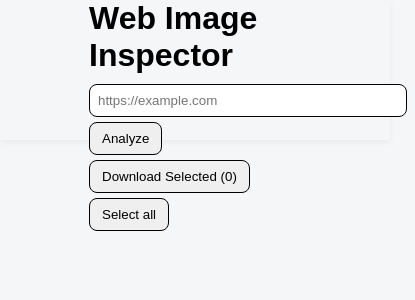
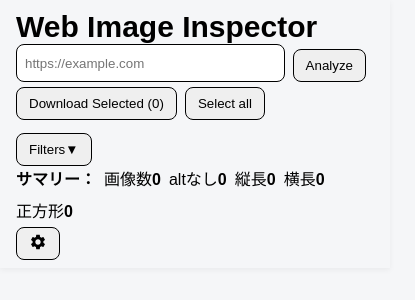
Before and after one commit to weboscar1164/web-image-inspector, a React (Vite) app in the folder frontend/: page / in a window 390 px wide. Shown: the top 300 px of the page, 415 px wide, since content can reach past the window. Built offline with nearby package versions, Linux system fonts and the light colour scheme.

Commit message:
header修正 summary追加 filter追加 スタイル修正

```diff
--- a/frontend/src/App.scss
+++ b/frontend/src/App.scss
@@ -3,12 +3,11 @@ body {
 	background: #f5f6f8;
 	font-family: sans-serif;
 	flex: 1;
-	overflow: hidden;
+	overflow-x: hidden;
 }
 
 main {
 	flex: 1;
-	overflow: hidden;
 }
 
 .app {
@@ -17,29 +16,36 @@ main {
 	flex-direction: column;
 }
 
-header {
-	height: 140px;
+.container {
+	width: 100%;
+	max-width: 1400px;
+	margin: auto;
+	padding: 0 16px;
+	box-sizing: border-box;
+}
+
+.header {
+	height: auto;
 	z-index: 15;
 	background: #f5f6f8;
 	box-shadow: 0 2px 6px rgba(0, 0, 0, 0.05);
 	display: flex;
-	justify-content: center;
+	justify-content: space-between;
+	padding-bottom: 8px;
+	position: fixed;
+	width: 100%;
 
+	&-compact {
 		.headerContainer {
-		form {
-			display: inline-block;
+			h1 {
+				font-size: 20px;
 			}
-
-		h1 {
-			margin-top: 0;
-			margin-bottom: 10px;
 		}
-
-		input {
-			padding: 8px;
-			margin-right: 8px;
-			border-radius: 8px;
-			border: 1px solid #000;
+		.headerExtra {
+			max-height: 0;
+			opacity: 0;
+			pointer-events: none;
+		}
 	}
 
 	button {
@@ -54,24 +60,111 @@ header {
 		&:hover {
 			background: #ddd;
 		}
+		svg {
+			font-size: 18px;
+		}
+	}
+
+	&Container {
+		padding-top: 10px;
+		display: flex;
+		flex-direction: column;
+		h1 {
+			margin: 0;
+			margin-right: 10px;
+			font-size: 30px;
+			transition: font-size 0.25s ease;
+		}
+	}
+	&Upper {
+		display: flex;
+		align-items: center;
+		flex-wrap: wrap;
+		justify-content: space-between;
+		gap: 8px;
+	}
+
+	&Form {
+		form {
+			display: inline-block;
+		}
+
+		input {
+			padding: 8px;
+			margin-right: 8px;
+			border-radius: 8px;
+			border: 1px solid #000;
+		}
+	}
+
+	&Summary {
+		display: flex;
+		align-items: center;
+		justify-content: space-between;
+		flex-wrap: wrap;
+
+		button {
+			padding: 5px 12px;
+		}
+		&Left {
+			display: flex;
+			align-items: center;
+			gap: 8px;
+			flex-wrap: wrap;
+
+			h4 {
+				margin: 0;
+			}
+			p {
+				padding-left: 15px;
+				margin: 0;
 			}
 		}
 	}
 
-.grid {
-	&Outer {
-		height: 100%;
+	&Filter {
+		overflow: hidden;
 		display: flex;
-		justify-content: center;
+		align-items: center;
+		flex-wrap: wrap;
+		opacity: 0;
+		max-height: 0;
+		padding-top: 0;
+		transition:
+			max-height 0.3s ease,
+			opacity 0.2s ease,
+			padding-top 0.3s ease;
+
+		h4 {
+			margin: 0;
 		}
 
-	&Wrapper {
+		&--open {
+			max-height: 200px;
+			opacity: 1;
+			padding-top: 5px;
+		}
+	}
+
+	@media (max-width: 768px) {
+		&Upper {
+			flex-direction: column;
+			align-items: flex-start;
+		}
+
+		&Form {
+			width: 100%;
+
+			form {
 				display: flex;
-		justify-content: center;
 				width: 100%;
-		max-width: 1200px;
-		height: 100%;
-		box-sizing: border-box;
+			}
+
+			input {
+				flex: 1;
+				min-width: 0;
+			}
+		}
 	}
 }
 
@@ -82,15 +175,44 @@ header {
 	overflow: hidden;
 	box-shadow: 0 2px 6px rgba(0, 0, 0, 0.1);
 	transition: 0.2s;
-	animation: fadeIn 0.8s ease;
+	opacity: 0;
+	transform: translateY(8px);
+	transition:
+		opacity 0.3s ease,
+		box-shadow 0.2s ease;
+
+	&.show {
+		opacity: 1;
+		transform: translateY(0);
+	}
 
 	&:hover {
-		transform: translateY(-4px);
-		box-shadow: 0 6px 14px rgba(0, 0, 0, 0.2);
+		box-shadow: 0 8px 20px rgba(0, 0, 0, 0.2);
 	}
 
 	&.selected {
-		outline: 3px solid #4caf50;
+		box-shadow:
+			0 0 0 3px #4caf50,
+			0 6px 14px rgba(0, 0, 0, 0.15);
+		// outline: 3px solid #4caf50;
+	}
+
+	&ImgFrame {
+		background-color: #fff;
+
+		background-image:
+			linear-gradient(45deg, #ddd 25%, transparent 25%),
+			linear-gradient(-45deg, #ddd 25%, transparent 25%),
+			linear-gradient(45deg, transparent 75%, #ddd 75%),
+			linear-gradient(-45deg, transparent 75%, #ddd 75%);
+
+		background-size: 20px 20px;
+
+		background-position:
+			0 0,
+			0 10px,
+			10px -10px,
+			-10px 0px;
 	}
 
 	img {
@@ -102,11 +224,12 @@ header {
 
 	p {
 		font-size: 12px;
-		padding: 6px 8px;
+		padding: 10px 8px;
 		color: #555;
 		height: 36px;
 		overflow: hidden;
 		line-height: 1.4;
+		margin: 0;
 	}
 
 	input {
@@ -120,38 +243,121 @@ header {
 }
 
 .modal {
-	animation: fadeIn 0.3s ease;
+	animation: fadeIn 0.25s ease;
+
 	position: fixed;
-	top: 0;
-	left: 0;
-	width: 100%;
-	height: 100%;
+	inset: 0;
 
-	background: rgba(0, 0, 0, 0.8);
+	background: rgba(0, 0, 0, 0.82);
 
 	display: flex;
 	justify-content: center;
 	align-items: center;
 
+	padding: 32px;
+
 	z-index: 1000;
+	&ImageFrame {
+		display: flex;
+		justify-content: center;
+		align-items: center;
 
+		padding: 20px;
+
+		background-color: #fff;
+
+		background-image:
+			linear-gradient(45deg, #ddd 25%, transparent 25%),
+			linear-gradient(-45deg, #ddd 25%, transparent 25%),
+			linear-gradient(45deg, transparent 75%, #ddd 75%),
+			linear-gradient(-45deg, transparent 75%, #ddd 75%);
+
+		background-size: 20px 20px;
+
+		background-position:
+			0 0,
+			0 10px,
+			10px -10px,
+			-10px 0px;
 		img {
-		max-width: 90%;
-		max-height: 90%;
-		border-radius: 10px;
+			width: 100%;
+			max-height: 75vh;
+
+			object-fit: contain;
+
+			border-radius: 8px;
+			box-shadow: 0 0 0 1px rgba(0, 0, 0, 0.08);
 		}
 	}
+	&Wrapper {
+		position: relative;
+
+		display: flex;
+		flex-direction: column;
+		gap: 16px;
+
+		width: 100%;
+		max-width: 1100px;
+		max-height: 90vh;
+
+		padding: 0;
+
+		background: #1b1b1b;
+		border-radius: 18px;
+
+		box-shadow:
+			0 10px 30px rgba(0, 0, 0, 0.4),
+			0 0 0 1px rgba(255, 255, 255, 0.05);
+
+		overflow: hidden;
+	}
+	&TextFrame {
+		padding: 0 20px 20px 20px;
+
+		p {
+			margin: 0;
+
+			color: #f3f3f3;
+
+			font-size: 14px;
+			line-height: 1.6;
+
+			word-break: break-word;
+
+			padding-inline: 4px;
+		}
+	}
+}
+
 .close {
 	position: absolute;
-	top: 20px;
-	right: 30px;
-	font-size: 30px;
+	top: 18px;
+	right: 22px;
+
+	width: 40px;
+	height: 40px;
+
+	border: none;
+	border-radius: 999px;
+
+	background: rgba(255, 255, 255, 0.08);
+
 	color: white;
-	background: none;
-	border: none;
+
+	font-size: 24px;
+	line-height: 1;
+
 	cursor: pointer;
+
+	transition:
+		background 0.2s ease,
+		transform 0.15s ease;
+
+	&:hover {
+		background: rgba(255, 255, 255, 0.18);
+		transform: scale(1.05);
 	}
-
+}
 .loading {
 	width: 100%;
 	height: 100%;
--- a/frontend/src/App.tsx
+++ b/frontend/src/App.tsx
@@ -1,22 +1,106 @@
-import { useState } from "react";
+import { useEffect, useRef, useState } from "react";
 import { analyzeImages } from "./services/api";
-
 import "./App.scss";
 import ImageGrid from "./components/ImageGrid";
 import type { ImageData } from "./Types";
 import JSZip from "jszip";
 import { saveAs } from "file-saver";
+import {
+	hasNoAlt,
+	isHorizontal,
+	isSquare,
+	isVertical,
+} from "./utils/imageHelpers";
+import SettingsIcon from "@mui/icons-material/Settings";
 
 function App() {
+	const headerRef = useRef<HTMLElement>(null);
+	const [compactHeader, setCompactHeader] = useState(false);
+	const [headerHeight, setHeaderHeight] = useState(0);
 	const [url, setUrl] = useState("");
 	const [images, setImages] = useState<ImageData[]>([]);
 	const [loading, setLoading] = useState(false);
-	const [selectedImage, setSelectedImage] = useState<string | null>(null);
+	const [selectedImage, setSelectedImage] = useState<ImageData | null>(null);
 	const [selectedImages, setSelectedImages] = useState<Set<string>>(new Set());
-	const [gridWidth, setGridWidth] = useState(0);
+	const [showDetail, setShowDetail] = useState(false);
+	const [filters, setFilters] = useState({
+		noAlt: false,
+		aspectRatio: "",
+	});
 
 	const isAllSelected =
 		images.length > 0 && images.every((img) => selectedImages.has(img.src));
+
+	const filteredImages = images.filter((img) => {
+		if (filters.noAlt && !hasNoAlt(img)) {
+			return false;
+		}
+
+		switch (filters.aspectRatio) {
+			case "vertical":
+				return isVertical(img);
+
+			case "horizontal":
+				return isHorizontal(img);
+
+			case "square":
+				return isSquare(img);
+
+			default:
+				return true;
+		}
+	});
+
+	const verticalCount = images.filter(isVertical).length;
+	const horizontalCount = images.filter(isHorizontal).length;
+	const squareCount = images.filter(isSquare).length;
+	const noAltCount = images.filter(hasNoAlt).length;
+
+	const resetViewState = () => {
+		setFilters({
+			noAlt: false,
+			aspectRatio: "",
+		});
+		setSelectedImages(new Set());
+		setSelectedImage(null);
+		setShowDetail(false);
+	};
+
+	useEffect(() => {
+		if (!headerRef.current) return;
+
+		const observer = new ResizeObserver((entries) => {
+			setHeaderHeight(entries[0].contentRect.height);
+		});
+
+		observer.observe(headerRef.current);
+
+		return () => observer.disconnect();
+	}, []);
+
+	useEffect(() => {
+		let lastY = window.scrollY;
+		const handleScroll = () => {
+			const currentY = window.scrollY;
+			const delta = currentY - lastY;
+
+			if (currentY < 100) {
+				setCompactHeader(false);
+			} else if (delta > 15) {
+				setCompactHeader(true);
+			} else if (delta < -15) {
+				setCompactHeader(false);
+			}
+
+			lastY = currentY;
+		};
+
+		window.addEventListener("scroll", handleScroll, { passive: true });
+
+		return () => {
+			window.removeEventListener("scroll", handleScroll);
+		};
+	}, []);
 
 	const handleSubmit = async (e: React.FormEvent) => {
 		e.preventDefault();
@@ -34,6 +118,8 @@ function App() {
 		try {
 			const data = await analyzeImages(url);
 			setImages(data.images.images);
+
+			resetViewState();
 			console.log(data);
 		} catch (e) {
 			console.error(e);
@@ -85,16 +171,25 @@ function App() {
 
 	return (
 		<div className="app">
-			<header>
-				<div className="headerContainer" style={{ width: gridWidth }}>
+			<header
+				ref={headerRef}
+				className={`header ${compactHeader ? "header-compact" : ""}`}
+			>
+				<div className="container headerContainer">
 					<h1>Web Image Inspector</h1>
-
+					<div className="headerUpper">
+						<div className="headerForm">
 							<form onSubmit={handleSubmit}>
 								<input
 									type="text"
 									value={url}
 									onChange={(e) => setUrl(e.target.value)}
 									placeholder="https://example.com"
+									onFocus={(e) => {
+										if (e.target.value) {
+											e.target.select();
+										}
+									}}
 									style={{ width: "300px" }}
 								/>
 
@@ -107,6 +202,115 @@ function App() {
 								{isAllSelected ? "Deselect all" : "Select all"}
 							</button>
 						</div>
+						<button onClick={() => setShowDetail((prev) => !prev)}>
+							Filters{showDetail ? "▲" : "▼"}
+						</button>
+					</div>
+					<div className="headerExtra">
+						<div className="headerSummary">
+							<div className="headerSummaryLeft">
+								<h4>サマリー：</h4>
+								<div className="headerSummaryItem">
+									<span>画像数</span>
+									<strong>{images.length}</strong>
+								</div>
+								<div className="headerSummaryItem">
+									<span>altなし</span>
+									<strong>{noAltCount}</strong>
+								</div>
+								<div className="headerSummaryItem">
+									<span>縦長</span>
+									<strong>{verticalCount}</strong>
+								</div>
+								<div className="headerSummaryItem">
+									<span>横長</span>
+									<strong>{horizontalCount}</strong>
+								</div>
+								<div className="headerSummaryItem">
+									<span>正方形</span>
+									<strong>{squareCount}</strong>
+								</div>
+							</div>
+							<button>
+								<SettingsIcon />
+							</button>
+						</div>
+						<div
+							className={`headerFilter ${showDetail ? "headerFilter--open" : ""}`}
+						>
+							<h4>フィルタ</h4>
+
+							<span>
+								<input
+									type="checkbox"
+									id="noAlt"
+									checked={filters.noAlt}
+									onChange={(e) =>
+										setFilters((prev) => ({ ...prev, noAlt: e.target.checked }))
+									}
+								/>
+								<label htmlFor="noAlt">Altなし</label>
+							</span>
+							<span>
+								<input
+									type="radio"
+									name="aspect_ratio"
+									id="vertical"
+									checked={filters.aspectRatio === ""}
+									onChange={() =>
+										setFilters((prev) => ({
+											...prev,
+											aspectRatio: "",
+										}))
+									}
+								/>
+								<label htmlFor="vertical">すべて</label>
+							</span>
+							<span>
+								<input
+									type="radio"
+									name="aspect_ratio"
+									id="vertical"
+									checked={filters.aspectRatio === "vertical"}
+									onChange={() =>
+										setFilters((prev) => ({
+											...prev,
+											aspectRatio: "vertical",
+										}))
+									}
+								/>
+								<label htmlFor="vertical">縦長</label>
+							</span>
+							<span>
+								<input
+									type="radio"
+									name="aspect_ratio"
+									id="horizontal"
+									checked={filters.aspectRatio === "horizontal"}
+									onChange={() =>
+										setFilters((prev) => ({
+											...prev,
+											aspectRatio: "horizontal",
+										}))
+									}
+								/>
+								<label htmlFor="horizontal">横長</label>
+							</span>
+							<span>
+								<input
+									type="radio"
+									name="aspect_ratio"
+									id="square"
+									checked={filters.aspectRatio === "square"}
+									onChange={() =>
+										setFilters((prev) => ({ ...prev, aspectRatio: "square" }))
+									}
+								/>
+								<label htmlFor="square">正方形</label>
+							</span>
+						</div>
+					</div>
+				</div>
 			</header>
 
 			<main>
@@ -116,20 +320,27 @@ function App() {
 					</div>
 				)}
 				<ImageGrid
-					images={images}
-					onClickImage={(src) => setSelectedImage(src)}
+					images={filteredImages}
+					onClickImage={setSelectedImage}
 					selectedImages={selectedImages}
 					onToggleSelect={toggleSelect}
-					onGridWidthChange={setGridWidth}
+					headerHeight={headerHeight}
 				/>
 				{selectedImage && (
 					<div className="modal" onClick={() => setSelectedImage(null)}>
 						<button className="close">×</button>
+						<div className="modalWrapper">
+							<div className="modalImageFrame">
 								<img
-							src={selectedImage}
+									src={selectedImage.src}
 									alt=""
 									onClick={(e) => e.stopPropagation()}
 								/>
+							</div>
+							<div className="modalTextFrame">
+								<p>{selectedImage.alt}</p>
+							</div>
+						</div>
 					</div>
 				)}
 			</main>
--- a/frontend/src/Types.ts
+++ b/frontend/src/Types.ts
@@ -1,6 +1,6 @@
 export interface ImageData {
 	src: string;
 	alt?: string;
-	with?: string;
-	height?: string;
+	width: number;
+	height: number;
 }
--- a/frontend/src/components/ImageGrid.tsx
+++ b/frontend/src/components/ImageGrid.tsx
@@ -1,19 +1,14 @@
-import { FixedSizeGrid as Grid } from "react-window";
 import type { ImageData } from "../Types";
-import { useEffect, useRef, useState } from "react";
+import { memo, useEffect, useRef, useState } from "react";
+import ImageList from "@mui/material/ImageList";
+import ImageListItem from "@mui/material/ImageListItem";
 
 type Props = {
 	images: ImageData[];
-	onClickImage: (src: string) => void;
+	onClickImage: (image: ImageData) => void;
 	selectedImages: Set<string>;
 	onToggleSelect: (src: string) => void;
-	onGridWidthChange?: (width: number) => void;
-};
-
-type GridChildProps = {
-	columnIndex: number;
-	rowIndex: number;
-	style: React.CSSProperties;
+	headerHeight: number;
 };
 
 const ImageGrid = ({
@@ -21,18 +16,26 @@ const ImageGrid = ({
 	onClickImage,
 	selectedImages,
 	onToggleSelect,
-	onGridWidthChange,
+	headerHeight,
 }: Props) => {
 	const wrapperRef = useRef<HTMLDivElement>(null);
+	const [loaded, setLoaded] = useState(false);
 	const [size, setSize] = useState({ width: 0, height: 0 });
 
 	const CARD_WIDTH = 200;
-	const CARD_HEIGHT = 215;
 	const GAP = 12;
 	const CELL_SIZE = CARD_WIDTH + GAP;
 	const columnCount = Math.max(1, Math.floor(size.width / CELL_SIZE));
-	const rowCount = Math.ceil(images.length / columnCount);
-	const gridWidth = columnCount * CELL_SIZE;
+
+	useEffect(() => {
+		if (images.length > 0) {
+			setLoaded(false);
+			requestAnimationFrame(() => {
+				setLoaded(true);
+			});
+		}
+		// console.log(images);
+	}, [images]);
 
 	useEffect(() => {
 		if (!wrapperRef.current) return;
@@ -49,63 +52,55 @@ const ImageGrid = ({
 		return () => observer.disconnect();
 	}, []);
 
-	useEffect(() => {
-		onGridWidthChange?.(gridWidth);
-	}, [gridWidth, onGridWidthChange]);
-
-	const { width, height } = size;
-
-	return (
-		<div className="gridOuter">
-			<div className="gridWrapper" ref={wrapperRef}>
-				{width > 0 && (
-					<Grid
-						columnCount={columnCount}
-						columnWidth={CARD_WIDTH + GAP}
-						rowCount={rowCount}
-						rowHeight={CARD_HEIGHT + GAP}
-						height={height}
-						width={gridWidth}
-						style={{
-							padding: GAP / 2,
-						}}
-					>
-						{({ columnIndex, rowIndex, style }: GridChildProps) => {
-							const index = rowIndex * columnCount + columnIndex;
-							const image = images[index];
-							if (!image) return null;
-
-							const isSelected = selectedImages.has(image.src);
+	const truncate = (text: string | undefined, maxLength: number): string => {
+		return text
+			? text.length > maxLength
+				? text.slice(0, maxLength) + "..."
+				: text
+			: "";
+	};
 
 	return (
 		<div
-									style={{
-										...style,
-										padding: GAP / 2,
-										boxSizing: "border-box",
+			className="container"
+			ref={wrapperRef}
+			style={{ paddingTop: headerHeight }}
+		>
+			<ImageList
+				cols={columnCount}
+				gap={12}
+				sx={{
+					overflow: "visible",
 				}}
 			>
-									<div className={`card ${isSelected ? "selected" : ""}`}>
+				{images.map((image, index) => {
+					const isSelected = selectedImages.has(image.src);
+					return (
+						<ImageListItem key={image.src}>
+							<div
+								className={`card ${isSelected ? "selected" : ""} ${loaded ? "show" : ""}`}
+								style={{ transitionDelay: `${index * 20}ms` }}
+							>
 								<input
 									type="checkbox"
 									checked={isSelected}
 									onChange={() => onToggleSelect(image.src)}
 								/>
+								<div className="cardImgFrame">
 									<img
 										src={image.src}
 										alt={image.alt}
-											onClick={() => onClickImage(image.src)}
+										onClick={() => onClickImage(image)}
 									/>
-										<p>{image.alt}</p>
 								</div>
+								<p>{truncate(image.alt, 29)}</p>
 							</div>
+						</ImageListItem>
 					);
-						}}
-					</Grid>
-				)}
-			</div>
+				})}
+			</ImageList>
 		</div>
 	);
 };
 
-export default ImageGrid;
+export default memo(ImageGrid);
--- /dev/null
+++ b/frontend/src/utils/imageHelpers.ts
@@ -0,0 +1,9 @@
+import type { ImageData } from "../Types";
+
+export const isVertical = (img: ImageData) => img.height > img.width;
+
+export const isHorizontal = (img: ImageData) => img.width > img.height;
+
+export const isSquare = (Img: ImageData) => Img.width === Img.height;
+
+export const hasNoAlt = (Img: ImageData) => !Img.alt?.trim();
```
Also changed, not shown: frontend/package.json (+5 -2 lines), 1 other file (tests, documents, lock files or other folders). Lines whose indentation alone changed are shown as unchanged.
